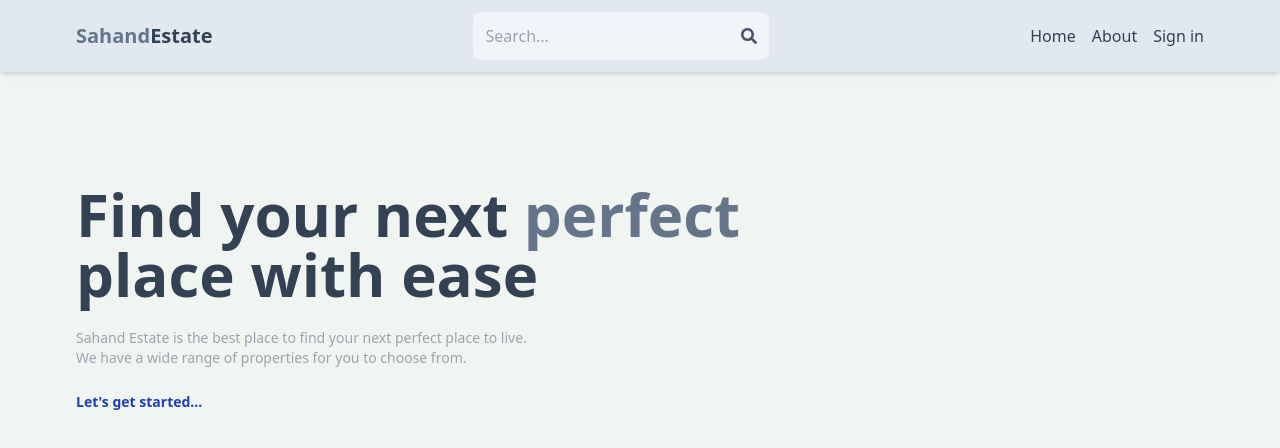
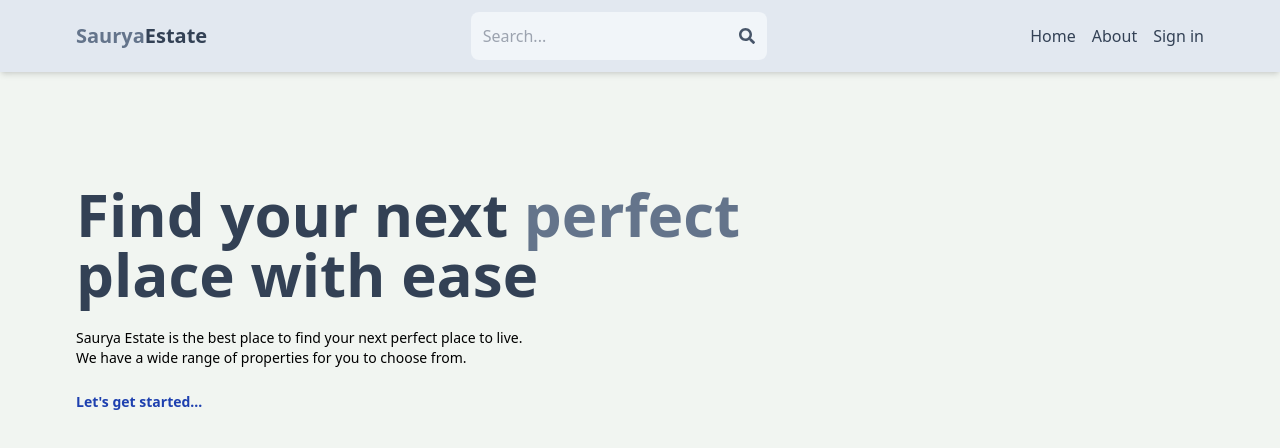
Before and after one commit to iaksaurya/SOC-Final-Project, a React (Vite) app in the folder client/: page / in a window 1280 px wide. Shown: the top 448 px of the page. Built offline with nearby package versions, Linux system fonts and the light colour scheme; no server answers.

Commit message:
update all remaining

```diff
--- a/client/index.html
+++ b/client/index.html
@@ -4,7 +4,7 @@
     <meta charset="UTF-8" />
     <link rel="icon" type="image/svg+xml" href="/vite.svg" />
     <meta name="viewport" content="width=device-width, initial-scale=1.0" />
-    <title>Vite + React</title>
+    <title>socFinalProject</title>
   </head>
   <body>
     <div id="root"></div>
--- a/client/src/components/Header.jsx
+++ b/client/src/components/Header.jsx
@@ -27,7 +27,7 @@
       <div className='flex justify-between items-center max-w-6xl mx-auto p-3'>
         <Link to='/'>
           <h1 className='font-bold text-sm sm:text-xl flex flex-wrap'>
-            <span className='text-slate-500'>Sahand</span>
+            <span className='text-slate-500'>Saurya</span>
             <span className='text-slate-700'>Estate</span>
           </h1>
         </Link>
--- a/client/src/pages/About.jsx
+++ b/client/src/pages/About.jsx
@@ -3,8 +3,8 @@
 export default function About() {
   return (
     <div className='py-20 px-4 max-w-6xl mx-auto'>
-      <h1 className='text-3xl font-bold mb-4 text-slate-800'>About Sahand Estate</h1>
-      <p className='mb-4 text-slate-700'>Sahand Estate is a leading real estate agency that specializes in helping clients buy, sell, and rent properties in the most desirable neighborhoods. Our team of experienced agents is dedicated to providing exceptional service and making the buying and selling process as smooth as possible.</p>
+      <h1 className='text-3xl font-bold mb-4 text-slate-800'>About Saurya Estate</h1>
+      <p className='mb-4 text-slate-700'>Saurya Estate is a leading real estate agency that specializes in helping clients buy, sell, and rent properties in the most desirable neighborhoods. Our team of experienced agents is dedicated to providing exceptional service and making the buying and selling process as smooth as possible.</p>
       <p className='mb-4 text-slate-700'>
       Our mission is to help our clients achieve their real estate goals by providing expert advice, personalized service, and a deep understanding of the local market. Whether you are looking to buy, sell, or rent a property, we are here to help you every step of the way.
       </p>
--- a/client/src/pages/Home.jsx
+++ b/client/src/pages/Home.jsx
@@ -54,8 +54,8 @@
           <br />
           place with ease
         </h1>
-        <div className='text-gray-400 text-xs sm:text-sm'>
-          Sahand Estate is the best place to find your next perfect place to
+        <div className='tesxt-gray-400 text-xs sm:text-sm'>
+          Saurya Estate is the best place to find your next perfect place to
           live.
           <br />
           We have a wide range of properties for you to choose from.
```
